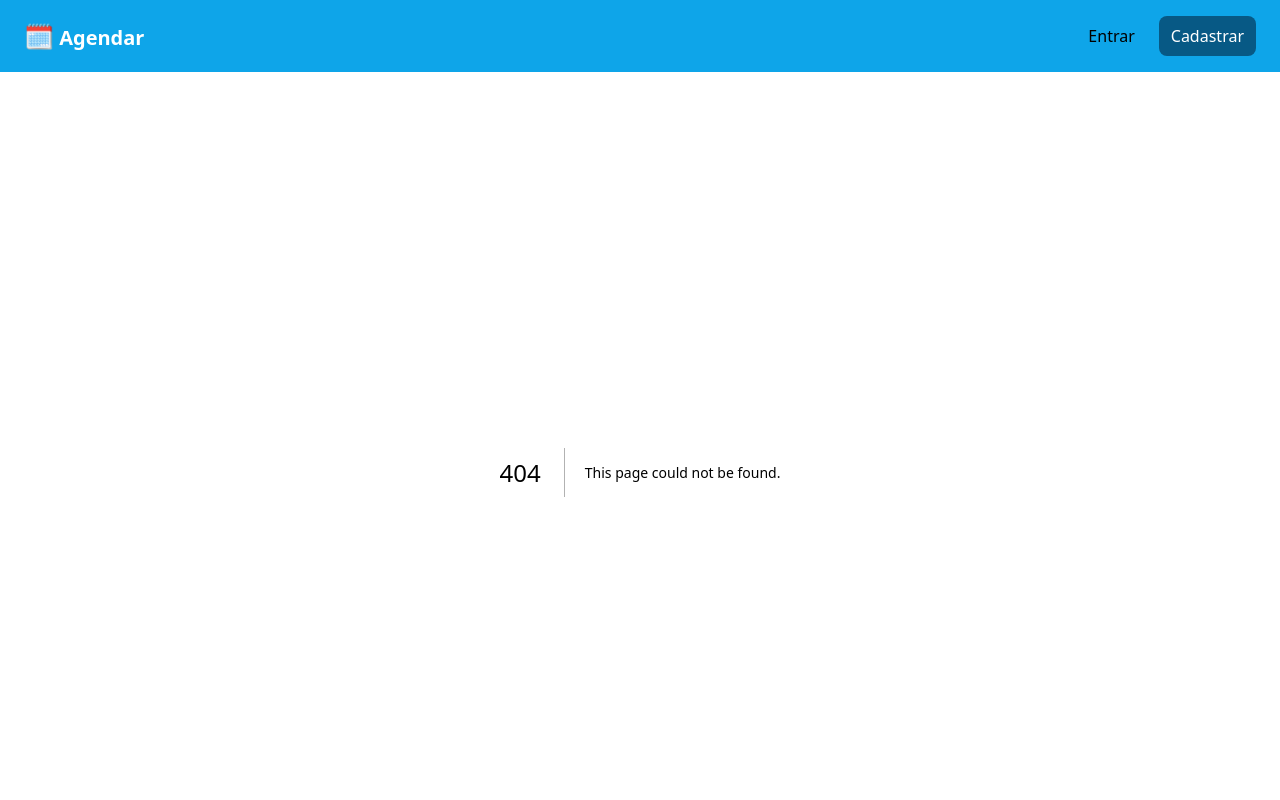
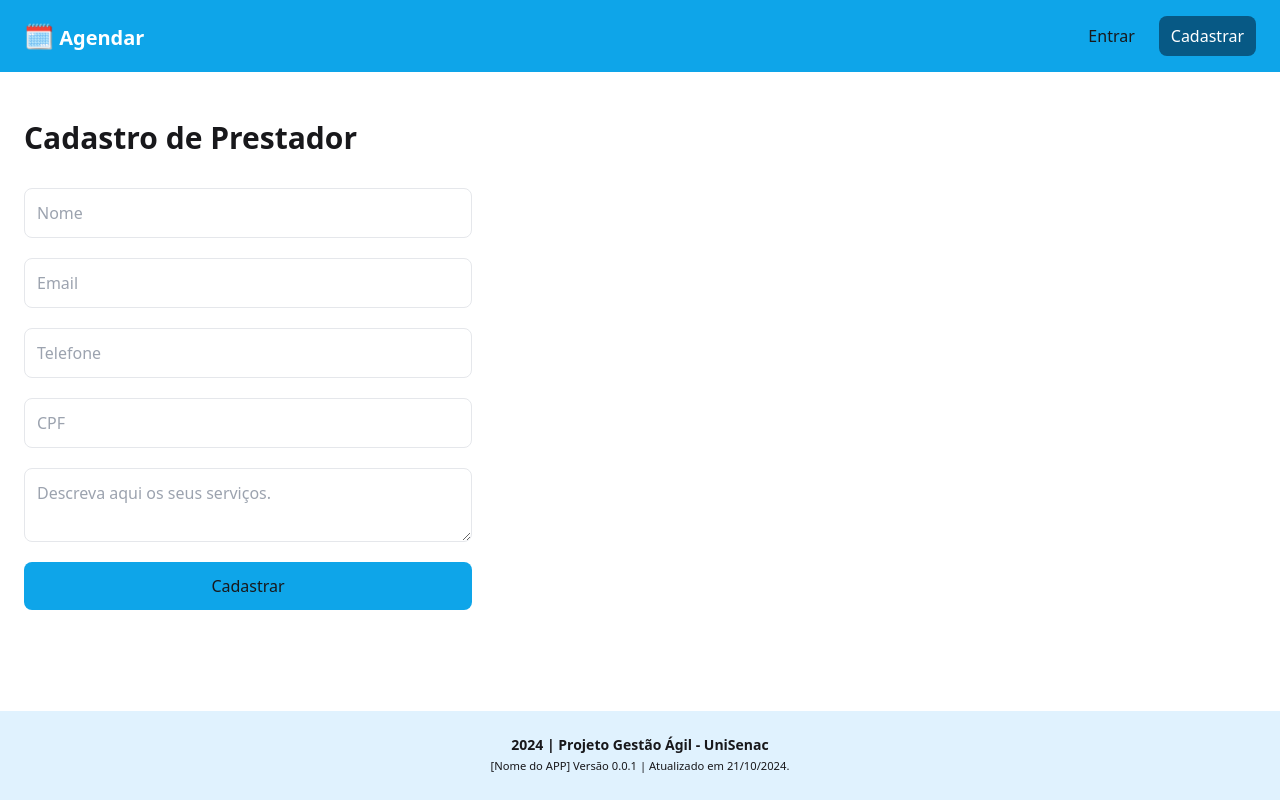
Before and after one commit to marcelopoars/projeto-front-senac, a Next.js app: page /cadastro in a window 1280 px wide. Before the commit this address had no page. Shown: the top 800 px of the page. Built offline with nearby package versions, Linux system fonts and the light colour scheme.

Commit message:
feat: add sign up page

```diff
--- /dev/null
+++ b/src/app/cadastro/page.tsx
@@ -0,0 +1,40 @@
+export default function Cadastro() {
+  return (
+    <section>
+      <div className="container px-6 py-12">
+        <h1 className="font-bold text-3xl mb-8">Cadastro de Prestador</h1>
+        <form className="flex gap-5 flex-col max-w-md">
+          <input
+            type="text"
+            placeholder="Nome"
+            className="border p-3 rounded-lg"
+          />
+          <input
+            type="email"
+            placeholder="Email"
+            className="border p-3 rounded-lg"
+          />
+          <input
+            type="tel"
+            placeholder="Telefone"
+            className="border p-3 rounded-lg"
+          />
+          <input
+            type="number"
+            placeholder="CPF"
+            className="border p-3 rounded-lg"
+          />
+          <textarea
+            name="category"
+            id="category"
+            className="border p-3 rounded-lg"
+            placeholder="Descreva aqui os seus serviços."
+          ></textarea>
+          <button className="bg-sky-500 p-3 rounded-lg" type="button">
+            Cadastrar
+          </button>
+        </form>
+      </div>
+    </section>
+  );
+}
```
